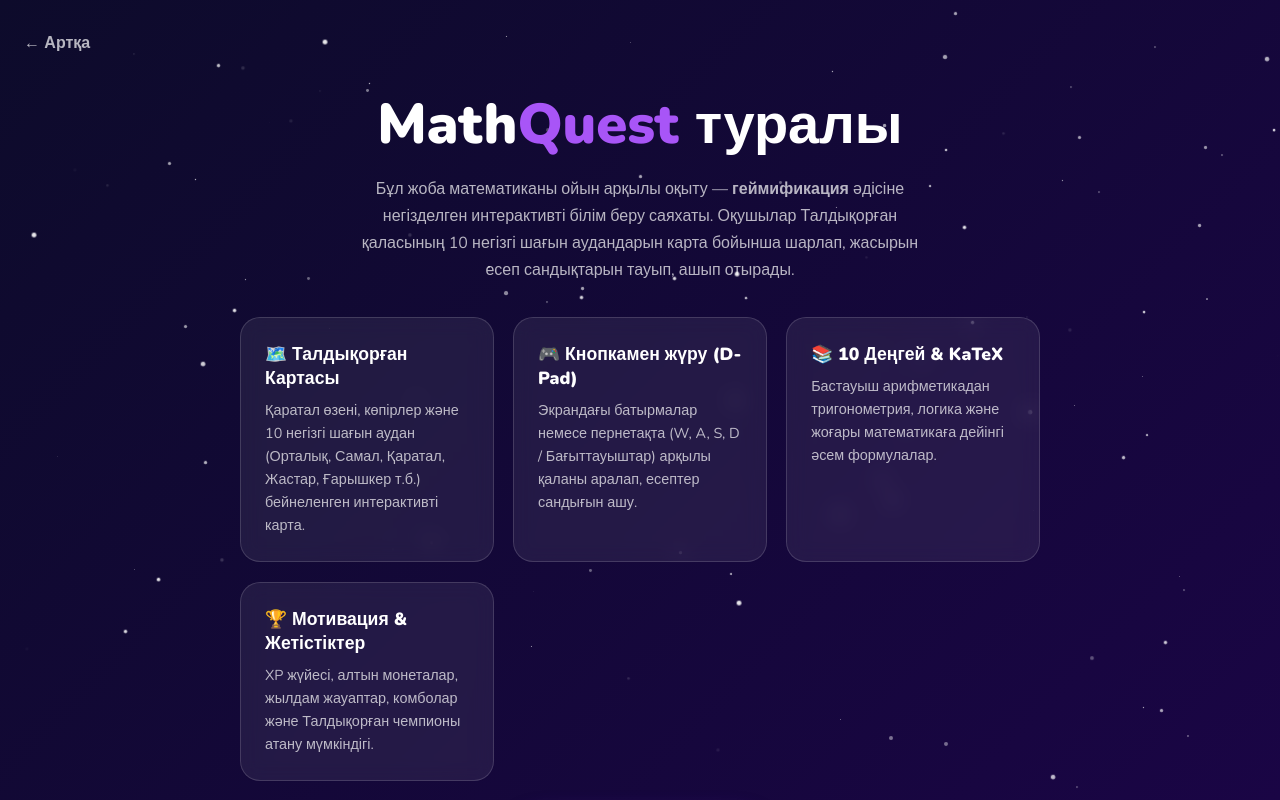
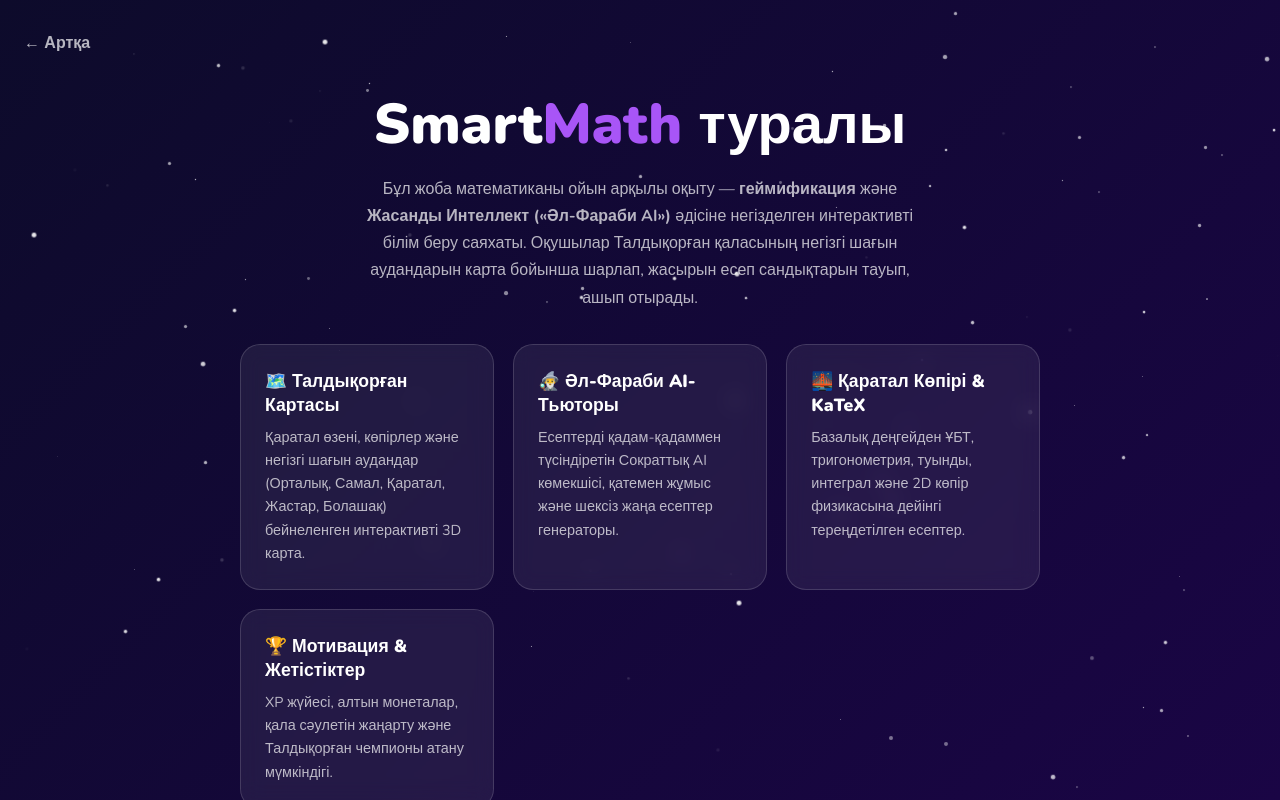
Before and after one commit to tleuzhanovalibek1/math-quest, a plain HTML site: page about.html in a window 1280 px wide. Drawn offline with nearby package versions, Linux system fonts and the light colour scheme.

Commit message:
Rename MathQuest to SmartMath across all pages and modules

```diff
--- a/about.html
+++ b/about.html
@@ -3,8 +3,8 @@
 <head>
   <meta charset="UTF-8" />
   <meta name="viewport" content="width=device-width, initial-scale=1.0" />
-  <title>MathQuest — Жоба туралы</title>
-  <link rel="stylesheet" href="css/style.css" />
+  <title>SmartMath — Жоба туралы</title>
+  <link rel="stylesheet" href="css/style.css?v=4.2" />
   <link rel="preconnect" href="https://fonts.googleapis.com" />
   <link href="https://fonts.googleapis.com/css2?family=Nunito:wght@400;600;700;900&display=swap" rel="stylesheet" />
   <style>
@@ -78,10 +78,10 @@
     <a class="back-link" href="index.html">← Артқа</a>
 
     <div class="about-hero">
-      <h1>Math<span>Quest</span> туралы</h1>
+      <h1>Smart<span>Math</span> туралы</h1>
       <p>
-        Бұл жоба математиканы ойын арқылы оқыту — <strong>геймификация</strong> әдісіне негізделген
-        интерактивті білім беру саяхаты. Оқушылар Талдықорған қаласының 10 негізгі шағын аудандарын
+        Бұл жоба математиканы ойын арқылы оқыту — <strong>геймификация</strong> және <strong>Жасанды Интеллект («Әл-Фараби AI»)</strong> әдісіне негізделген
+        интерактивті білім беру саяхаты. Оқушылар Талдықорған қаласының негізгі шағын аудандарын
         карта бойынша шарлап, жасырын есеп сандықтарын тауып, ашып отырады.
       </p>
     </div>
@@ -89,19 +89,19 @@
     <div class="info-grid">
       <div class="info-card">
         <h3>🗺️ Талдықорған Картасы</h3>
-        <p>Қаратал өзені, көпірлер және 10 негізгі шағын аудан (Орталық, Самал, Қаратал, Жастар, Ғарышкер т.б.) бейнеленген интерактивті карта.</p>
+        <p>Қаратал өзені, көпірлер және негізгі шағын аудандар (Орталық, Самал, Қаратал, Жастар, Болашақ) бейнеленген интерактивті 3D карта.</p>
       </div>
       <div class="info-card">
-        <h3>🎮 Кнопкамен жүру (D-Pad)</h3>
-        <p>Экрандағы батырмалар немесе пернетақта (W, A, S, D / Бағыттауыштар) арқылы қаланы аралап, есептер сандығын ашу.</p>
+        <h3>🧙‍♂️ Әл-Фараби AI-Тьюторы</h3>
+        <p>Есептерді қадам-қадаммен түсіндіретін Сократтық AI көмекшісі, қатемен жұмыс және шексіз жаңа есептер генераторы.</p>
       </div>
       <div class="info-card">
-        <h3>📚 10 Деңгей & KaTeX</h3>
-        <p>Бастауыш арифметикадан тригонометрия, логика және жоғары математикаға дейінгі әсем формулалар.</p>
+        <h3>🌉 Қаратал Көпірі & KaTeX</h3>
+        <p>Базалық деңгейден ҰБТ, тригонометрия, туынды, интеграл және 2D көпір физикасына дейінгі тереңдетілген есептер.</p>
       </div>
       <div class="info-card">
         <h3>🏆 Мотивация & Жетістіктер</h3>
-        <p>XP жүйесі, алтын монеталар, жылдам жауаптар, комболар және Талдықорған чемпионы атану мүмкіндігі.</p>
+        <p>XP жүйесі, алтын монеталар, қала сәулетін жаңарту және Талдықорған чемпионы атану мүмкіндігі.</p>
       </div>
     </div>
 
--- a/css/game.css
+++ b/css/game.css
@@ -1,5 +1,5 @@
 /* ===========================
-   MathQuest v2.0 — Ойын беті стильдері
+   SmartMath v2.0 — Ойын беті стильдері
    =========================== */
 
 .game-wrapper {
--- a/css/style.css
+++ b/css/style.css
@@ -1,5 +1,5 @@
 /* ===========================
-   MathQuest — Негізгі стильдер
+   SmartMath — Негізгі стильдер
    =========================== */
 
 /* Қаріптерді импорттау */
--- a/js/ai-tutor.js
+++ b/js/ai-tutor.js
@@ -1,5 +1,5 @@
 /**
- * MathQuest — «Әл-Фараби AI» Интеллектуалды Математикалық Жүйесі & Тереңдетілген Есептер Базасы
+ * SmartMath — «Әл-Фараби AI» Интеллектуалды Математикалық Жүйесі & Тереңдетілген Есептер Базасы
  * ==============================================================================================
  * Құрамы:
  *  1. 📚 Тереңдетілген, көпдеңгейлі математикалық есептер базасы (Әр аудан бойынша Базалық, ҰБТ, Олимпиадалық)
--- a/js/bridge.js
+++ b/js/bridge.js
@@ -1,5 +1,5 @@
 /**
- * MathQuest — Қаратал Инженері (Bridge Physics Puzzle)
+ * SmartMath — Қаратал Инженері (Bridge Physics Puzzle)
  * ====================================================
  * Нағыз 2D физикалық көпір салу ойыны:
  *  - Қаратал өзенінің үстінен көпір фермаларын құрастыру
--- a/js/game.js
+++ b/js/game.js
@@ -1,5 +1,5 @@
 /**
- * MathQuest — v3.6 (Интерактивті Көпір Физикасы & Қала Сәулеті)
+ * SmartMath — v3.6 (Интерактивті Көпір Физикасы & Қала Сәулеті)
  * =======================================================================
  * Жаңалықтар v3.6:
  *  - 🛠️ ҚАЛАНЫ КӨРКЕЙТУ: Талдықорғанды жұлдыздармен жөндеу және безендіру (3 дизайннан таңдау!)
--- a/js/stars.js
+++ b/js/stars.js
@@ -1,5 +1,5 @@
 /**
- * MathQuest — Жұлдызды анимациялы фон
+ * SmartMath — Жұлдызды анимациялы фон
  * Экранда кездейсоқ жерде жарқыраған жұлдызшалар жасайды.
  */
 (function () {
```
Also changed, not shown: game.html (+7 -7 lines), index.html (+3 -3 lines), leaderboard.html (+1 -1 lines).
